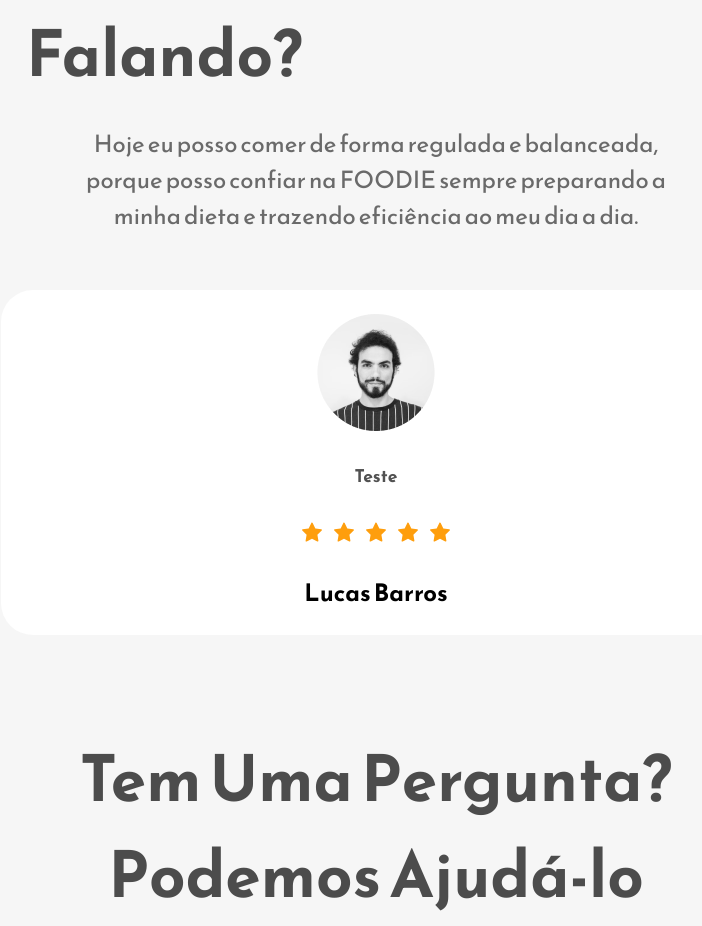
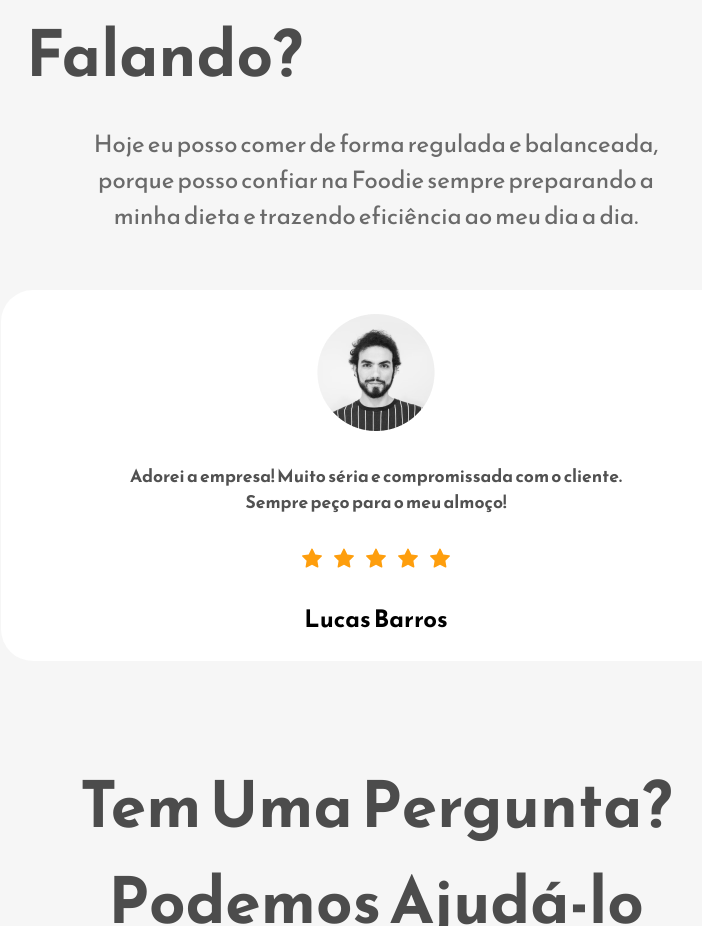
Before and after one commit to gabrielAraujoUni9/Projeto-website, a React (Create React App) app: page / in a window 1280 px wide. Shown: the part 3140-4066 px from the top of the page, without its empty margins (264-966 px from the left). Built offline with nearby package versions, Linux system fonts and the light colour scheme.

Commit message:
Update Testimonial.js

```diff
--- a/src/Components/Testimonial.js
+++ b/src/Components/Testimonial.js
@@ -9,13 +9,16 @@
         <p className="primary-subheading">Depoimentos</p>
         <h1 className="primary-heading">O que Eles Estão Falando?</h1>
         <p className="primary-text">
-          Hoje eu posso comer de forma regulada e balanceada, porque posso confiar na FOODIE sempre preparando a minha dieta e trazendo eficiência ao meu dia a dia.
+          Hoje eu posso comer de forma regulada e balanceada,
+          porque posso confiar na Foodie sempre preparando a minha
+          dieta e trazendo eficiência ao meu dia a dia.
         </p>
       </div>
       <div className="testimonial-section-bottom">
         <img src={ProfilePic} alt="" />
         <p>
-          Teste
+          Adorei a empresa! Muito séria e compromissada com o cliente.
+          Sempre peço para o meu almoço!
         </p>
         <div className="testimonials-stars-container">
           <AiFillStar />
```
